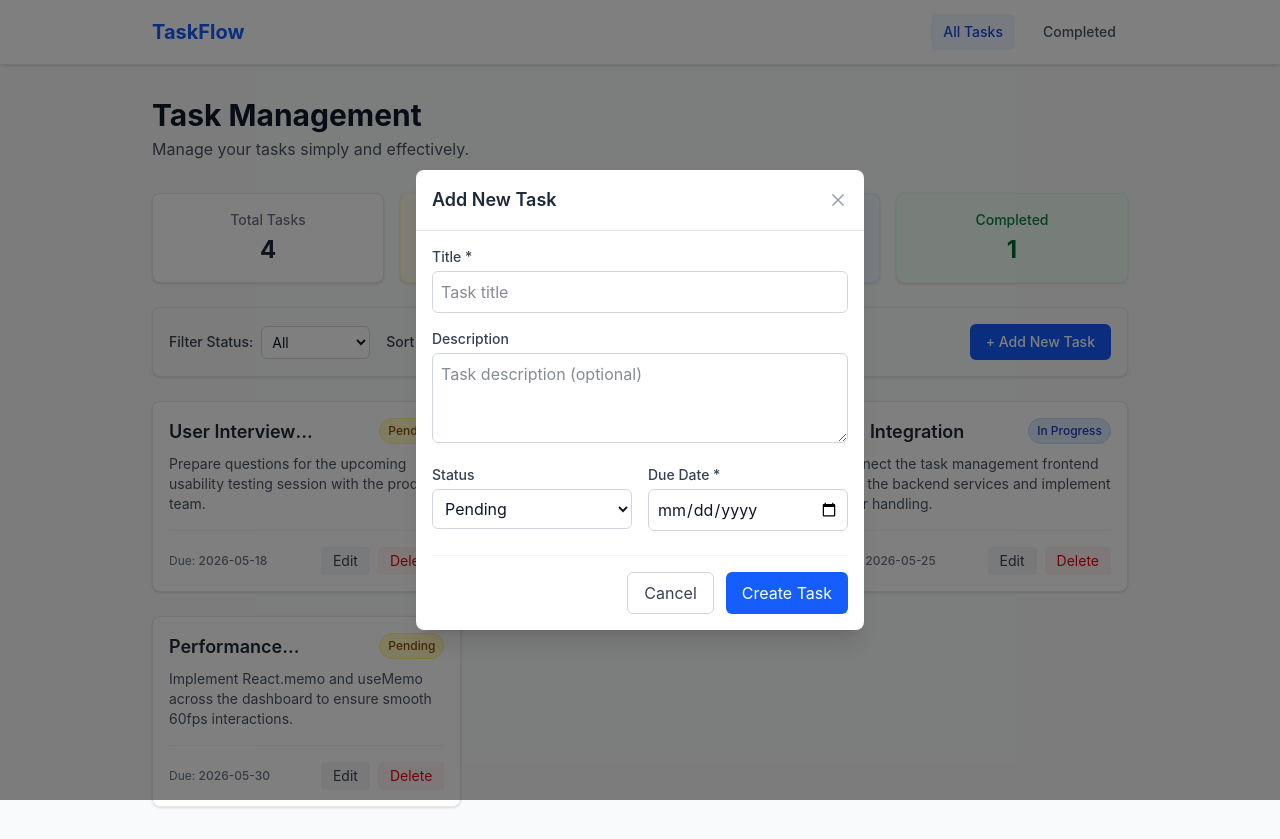
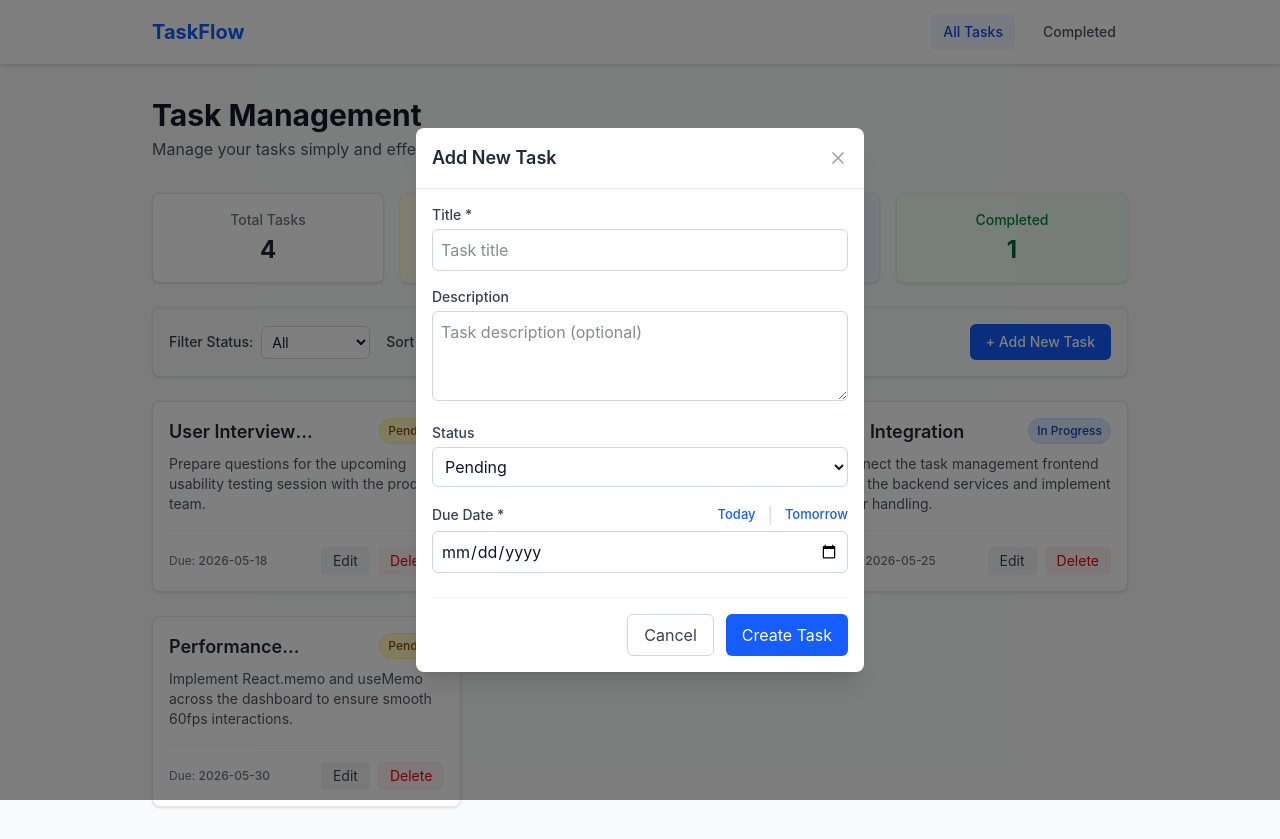
Before and after one commit to karthikgowda785/task-management-dashboard, a React (Vite) app: page / in a window 1280 px wide. Both pictures are taken after a click on the button "+ Add New Task". Built offline with nearby package versions, Linux system fonts and the light colour scheme.

Commit message:
feat: added helper to format local dates and added quick-select buttons for today and tomorrow in TaskForm

```diff
--- a/src/components/TaskForm.tsx
+++ b/src/components/TaskForm.tsx
@@ -1,5 +1,6 @@
 import React, { useState, useEffect } from "react";
 import type { Task } from "../types/task";
+import { getLocalDateString } from "../utils/taskHelpers";
 
 interface TaskFormProps {
   initialData?: Task;
@@ -7,11 +8,8 @@ interface TaskFormProps {
   onCancel: () => void;
 }
 
-const TaskForm: React.FC<TaskFormProps> = React.memo(({
-  initialData,
-  onSubmit,
-  onCancel,
-}) => {
+const TaskForm: React.FC<TaskFormProps> = React.memo(
+  ({ initialData, onSubmit, onCancel }) => {
     const [title, setTitle] = useState(initialData?.title || "");
     const [description, setDescription] = useState(
       initialData?.description || "",
@@ -104,7 +102,6 @@ const TaskForm: React.FC<TaskFormProps> = React.memo(({
           />
         </div>
 
-      <div className="grid grid-cols-1 md:grid-cols-2 gap-4">
         <div>
           <label
             className="block text-sm font-medium text-gray-700 mb-1"
@@ -125,12 +122,35 @@ const TaskForm: React.FC<TaskFormProps> = React.memo(({
         </div>
 
         <div>
+          <div className="flex justify-between items-center mb-1">
             <label
-            className="block text-sm font-medium text-gray-700 mb-1"
+              className="block text-sm font-medium text-gray-700"
               htmlFor="dueDate"
             >
               Due Date *
             </label>
+            <div className="flex items-center space-x-3">
+              <button
+                type="button"
+                onClick={() => setDueDate(getLocalDateString(new Date()))}
+                className="text-[13px] font-medium text-blue-600 hover:text-blue-800 hover:underline transition-colors"
+              >
+                Today
+              </button>
+              <span className="text-gray-300">|</span>
+              <button
+                type="button"
+                onClick={() => {
+                  const tomorrow = new Date();
+                  tomorrow.setDate(tomorrow.getDate() + 1);
+                  setDueDate(getLocalDateString(tomorrow));
+                }}
+                className="text-[13px] font-medium text-blue-600 hover:text-blue-800 hover:underline transition-colors"
+              >
+                Tomorrow
+              </button>
+            </div>
+          </div>
           <input
             id="dueDate"
             type="date"
@@ -143,7 +163,6 @@ const TaskForm: React.FC<TaskFormProps> = React.memo(({
           {errors.dueDate && (
             <p className="text-red-500 text-xs mt-1">{errors.dueDate}</p>
           )}
-        </div>
         </div>
 
         <div className="flex justify-end space-x-3 pt-4 mt-6 border-t border-gray-100">
@@ -163,6 +182,7 @@ const TaskForm: React.FC<TaskFormProps> = React.memo(({
         </div>
       </form>
     );
-});
+  },
+);
 
 export default TaskForm;
--- a/src/utils/taskHelpers.ts
+++ b/src/utils/taskHelpers.ts
@@ -12,3 +12,10 @@ export const getStatusColor = (status: Task["status"]) => {
       return "bg-gray-100 text-gray-800 border-gray-200";
   }
 };
+
+export const getLocalDateString = (date: Date) => {
+  const year = date.getFullYear();
+  const month = String(date.getMonth() + 1).padStart(2, "0");
+  const day = String(date.getDate()).padStart(2, "0");
+  return `${year}-${month}-${day}`;
+};
```
Lines whose indentation alone changed are shown as unchanged.
